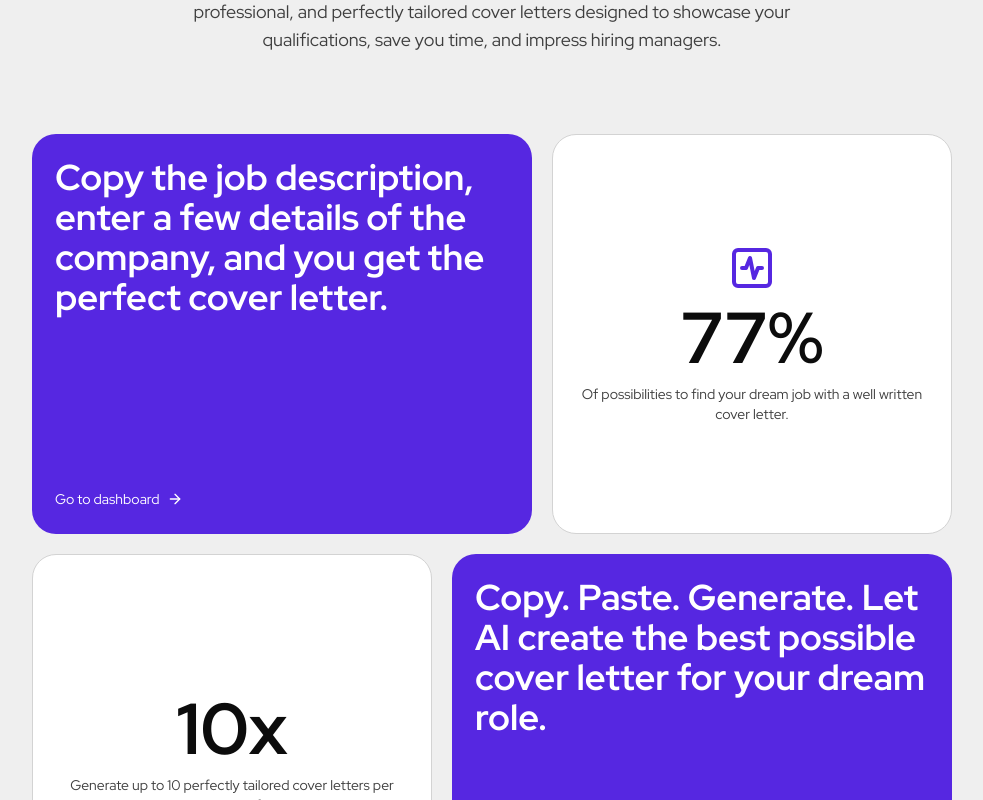
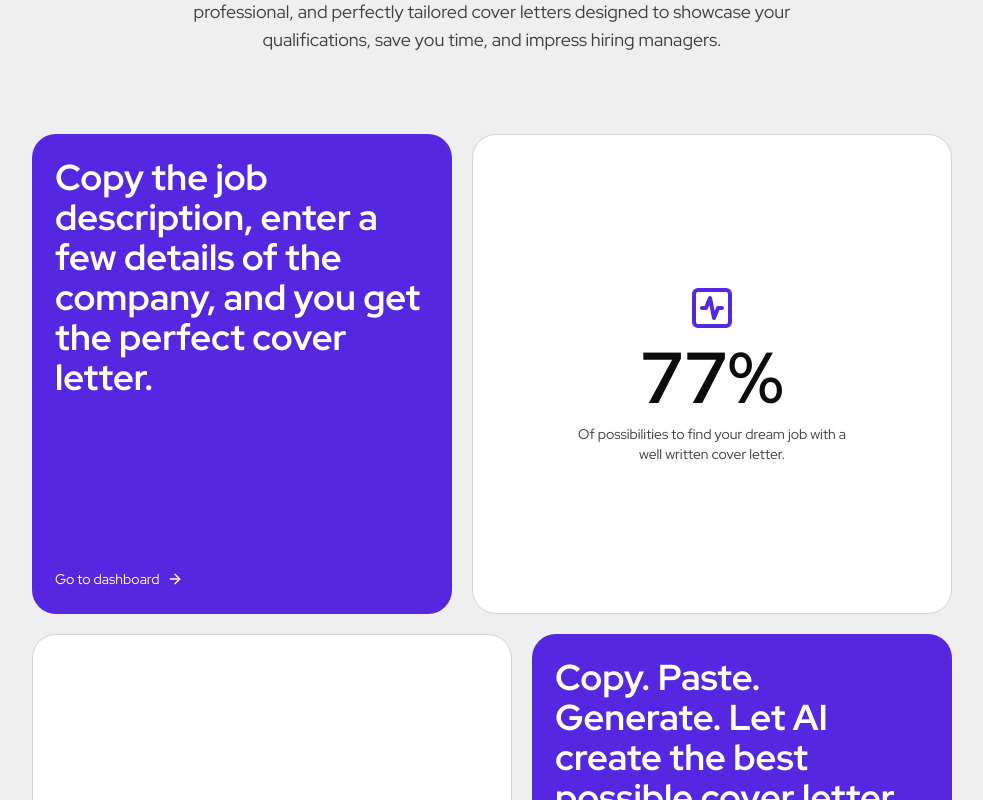
Before and after one commit to IvanSmiths/cover-letter-builder-pro, a Next.js app: page / in a window 1280 px wide. Shown: the part 1420-2220 px from the top of the page, without its empty margins (148-1131 px from the left). Built offline with nearby package versions, Linux system fonts and the light colour scheme.

Commit message:
adjust dimensions

```diff
--- a/components/home/cards/Card.tsx
+++ b/components/home/cards/Card.tsx
@@ -16,7 +16,7 @@ function Card({ title, description, icon, color, size, link }: CardProps) {
 
   return (
     <div
-      className={`${bgColor} ${textColor} ${size === "small" ? "min-w-[16rem] items-center justify-center gap-smallest border border-lightSecondary p-regular dark:border-darkSecondary md:min-w-[25rem]" : "p-regular"} flex min-h-[15rem] flex-col rounded-3xl sm:min-h-[25rem]`}
+      className={`${bgColor} ${textColor} ${size === "small" ? "min-w-[16rem] items-center justify-center gap-smallest border border-lightSecondary p-xlarge dark:border-darkSecondary md:min-w-[30rem]" : "p-regular"} flex min-h-[15rem] flex-col rounded-3xl sm:min-h-[30rem]`}
     >
       {icon && icon}
       <h2
```
